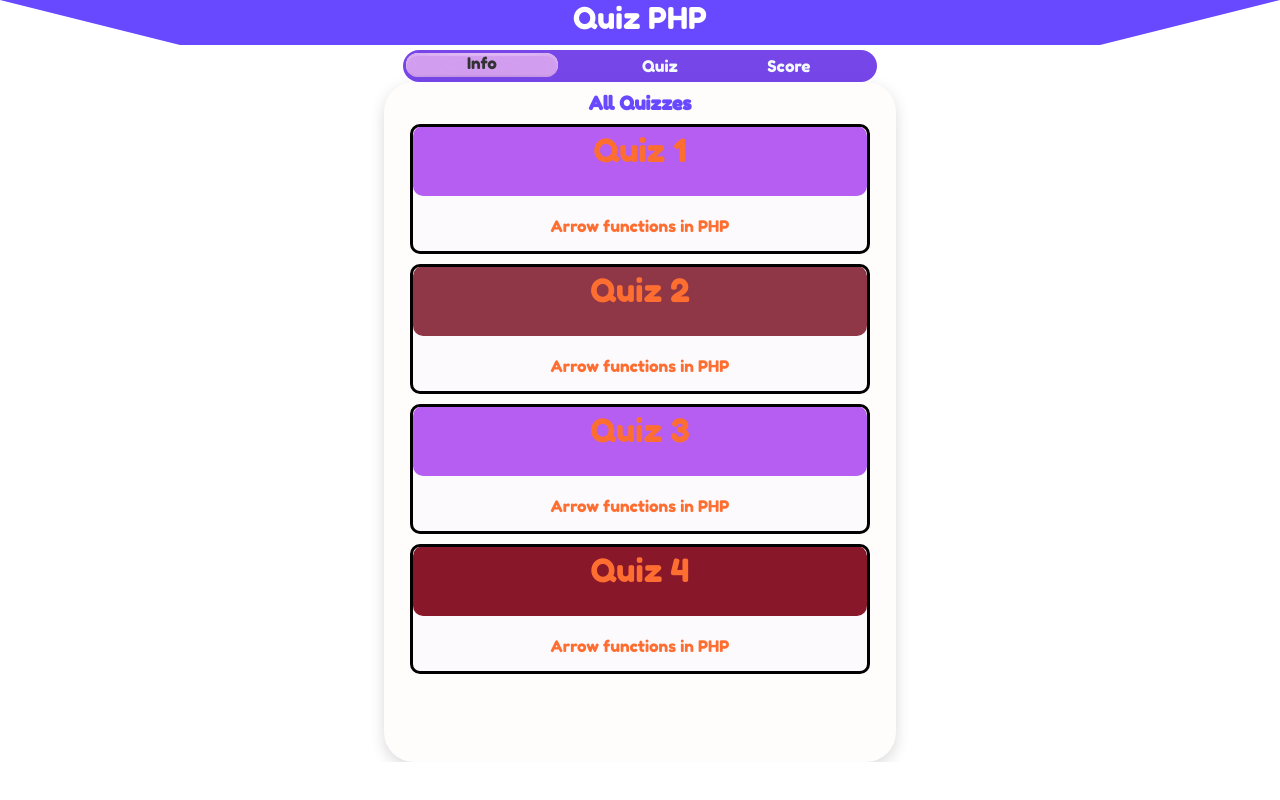
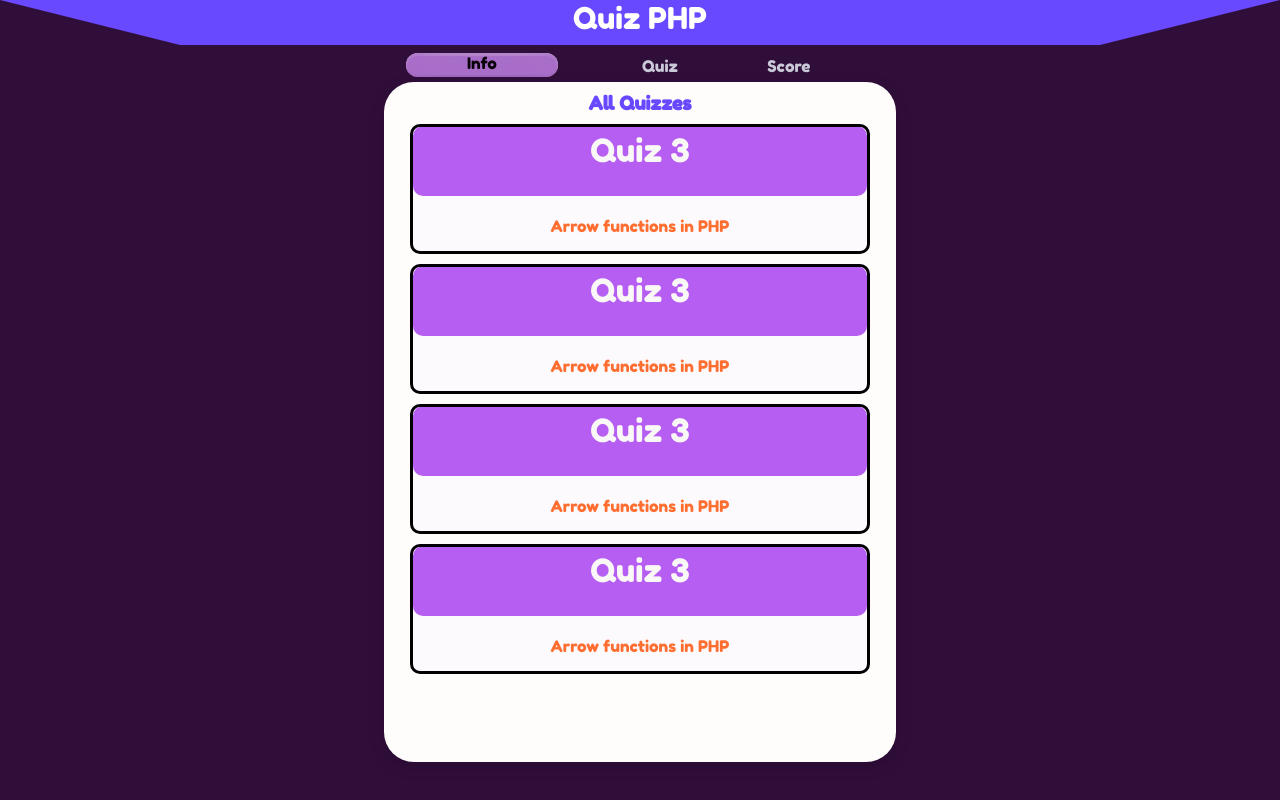
Before and after one commit to Karim-elaoumari/PHP_Quiz-, a website: page quiz.html in a window 1280 px wide. Drawn offline with nearby package versions, Linux system fonts and the light colour scheme.

Commit message:
real changes

```diff
--- a/assets/js/script_quiz.js
+++ b/assets/js/script_quiz.js
@@ -250,9 +250,18 @@ function showquestion(){
   document.getElementById("section1").style.display="none";
   document.getElementById("section").style.display="block";
 }
+let childrens = document.getElementsByClassName('quiz')
 function showmore(tag){
    tag.style="height:15rem;transition: height 0.3s;";
    tag.setAttribute('onclick','showless(this)');
+  for(child of childrens){
+  if(child!=tag){
+    child.style="transition: height 0.3s;";
+  child.setAttribute('onclick','showmore(this)');
+
+  }
+
+  }
 
 }
 function showless(tag){
--- a/assets/sass/_quiz.scss
+++ b/assets/sass/_quiz.scss
@@ -78,7 +78,6 @@
     margin: auto;
     width:90%;
     @include change_width(40%);
-
   }
   .btn-primary{
   display: inline-block;
@@ -124,7 +123,7 @@
     border-radius: 10px;
 }
 .mini-count{
-  background-color: rgb(85, 24, 228);
+  background-color: rgb(48, 14, 58);
   border-radius: 30px;
   margin: auto;
   margin-top: 5px;
@@ -207,6 +206,7 @@
 }
 
 .quiz{
+  overflow: hidden;
   height:130px;
   background-color: rgb(252, 250, 253);
   color: #FF6E31;
@@ -222,9 +222,10 @@
     padding: 5px;
     margin-left: 0px;
     height: 70px;
-    color: #FF6E31;
+    color: #faf8f7;
     font-size: 2rem;
     border-radius: 10px;
+    cursor: pointer;
 
   }
 
@@ -240,3 +241,30 @@
 
 
 }
+.hr2{
+  margin-top: 0px;
+  height: 2px;
+  border: 0px;
+}
+.container-score{
+  border-top: #bd2f2f 2px solid;
+  margin-top: 21px;
+  padding-top: 2px;
+
+  background-color:rgb(48, 14, 58);
+  width: 100%;
+  color: #faf8f7;
+
+  border-radius: 0px ;
+  .instractions{
+    margin-top: -20px;
+  }
+}
+.scorers{
+
+    color: $color-secendry !important;
+
+}
+.btn-start{
+  margin-top: -20px;
+}
--- a/assets/sass/sign.scss
+++ b/assets/sass/sign.scss
@@ -34,7 +34,7 @@ a {
 #formContent {
   -webkit-border-radius: 10px 10px 10px 10px;
   border-radius: 10px 10px 10px 10px;
-  background: rgb(187, 105, 243);
+  background: $color-regulare;
   padding: 30px;
   width: 90%;
   max-width: 450px;
--- a/assets/sass/style.scss
+++ b/assets/sass/style.scss
@@ -7,8 +7,14 @@ $font-family :  'Fredoka One', cursive;
     padding: 0;
     margin: 0;
     font-family: $font-family;
-    overflow: hidden;
 
+
+}
+body{
+    background-color: rgb(48, 14, 58);
+}
+header{
+    position: sticky;
 }
 .color-primary{
     color: $color-primary;
--- a/quiz.html
+++ b/quiz.html
@@ -37,10 +37,10 @@
             </div>
             <div id="section1">
               <h3 class="title1">All Quizzes</h3>
-              <div onclick="showmore(this)" name="card" class="card color-regular  quiz" ><div class="cercle">Quiz 1</div><p>Arrow functions in PHP</p></div>
-              <div onclick="showmore(this)" name="card" class="card color-regular  quiz" ><div class="cercle" style="background-color: rgb(143, 55, 70);">Quiz 2</div><p>Arrow functions in PHP</p></div>
-              <div onclick="showmore(this)" name="card" class="card color-regular  quiz" ><div class="cercle">Quiz 3</div><p>Arrow functions in PHP</p></div>
-              <div onclick="showmore(this)" name="card" class="card color-regular  quiz" ><div class="cercle" style="background-color: rgb(137, 23, 42);">Quiz 4</div><p>Arrow functions in PHP</p></div>
+              <div onclick="showmore(this)" name="card" class="card color-regular  quiz" ><div class="cercle">Quiz 3</div><p>Arrow functions in PHP</p><div class="container-score"><p class="d-flex socrers"><span>Top Scorer:</span><span>Your Score:</span></p><button class="btn btn-primary btn-animated font btn-start">start Quiz</button></div></div>
+              <div onclick="showmore(this)" name="card" class="card color-regular  quiz" ><div class="cercle">Quiz 3</div><p>Arrow functions in PHP</p><div class="container-score"><p class="d-flex socrers"><span>Top Scorer:</span><span>Your Score:</span></p><button class="btn btn-primary btn-animated font btn-start">start Quiz</button></div></div>
+              <div onclick="showmore(this)" name="card" class="card color-regular  quiz" ><div class="cercle">Quiz 3</div><p>Arrow functions in PHP</p><div class="container-score"><p class="d-flex socrers"><span>Top Scorer:</span><span>Your Score:</span></p><button class="btn btn-primary btn-animated font btn-start">start Quiz</button></div></div>
+              <div onclick="showmore(this)" name="card" class="card color-regular  quiz" ><div class="cercle">Quiz 3</div><p>Arrow functions in PHP</p><div class="container-score"><p class="d-flex socrers"><span>Top Scorer:</span><span>Your Score:</span></p><button class="btn btn-primary btn-animated font btn-start">start Quiz</button></div></div>
 
             </div>
             <div id="section2" style="display: none;">
```
Also changed, not shown: index.html (+1 -1 lines), assets/css/style.css, 1 other file.
